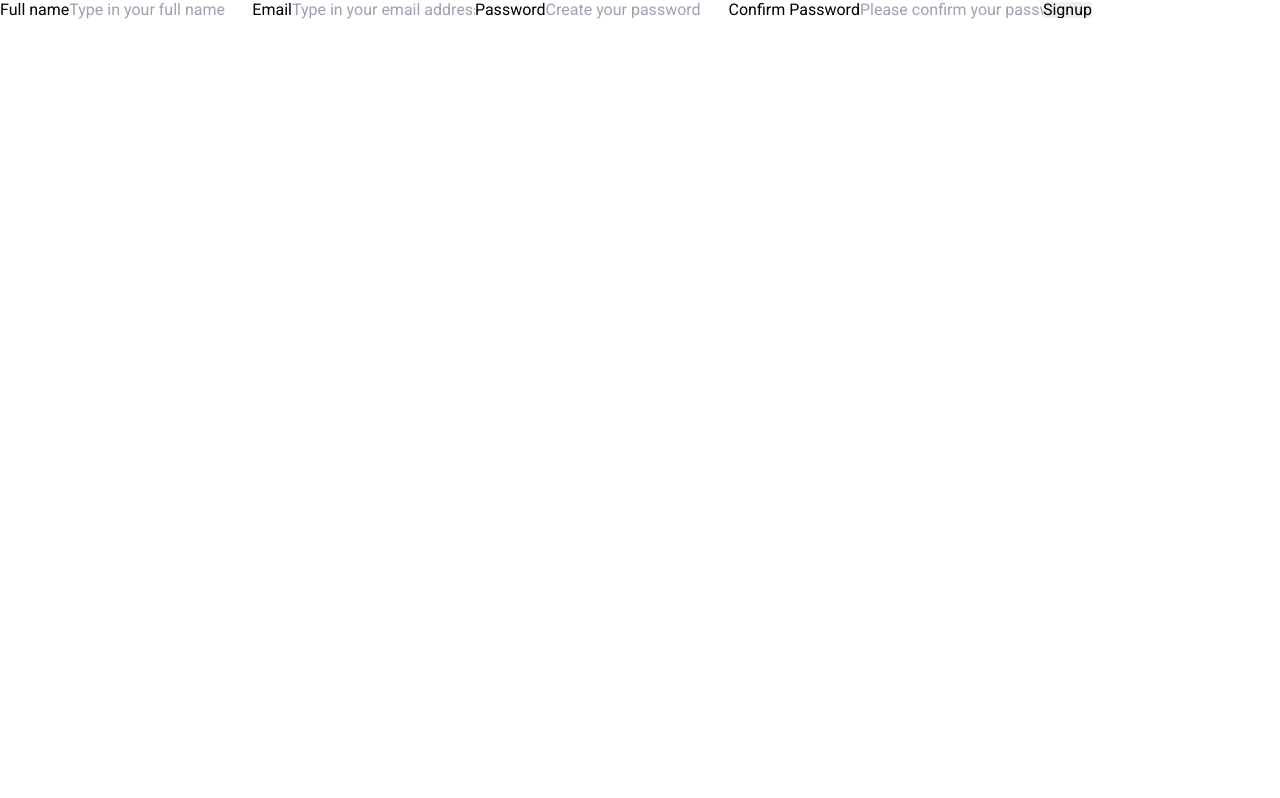
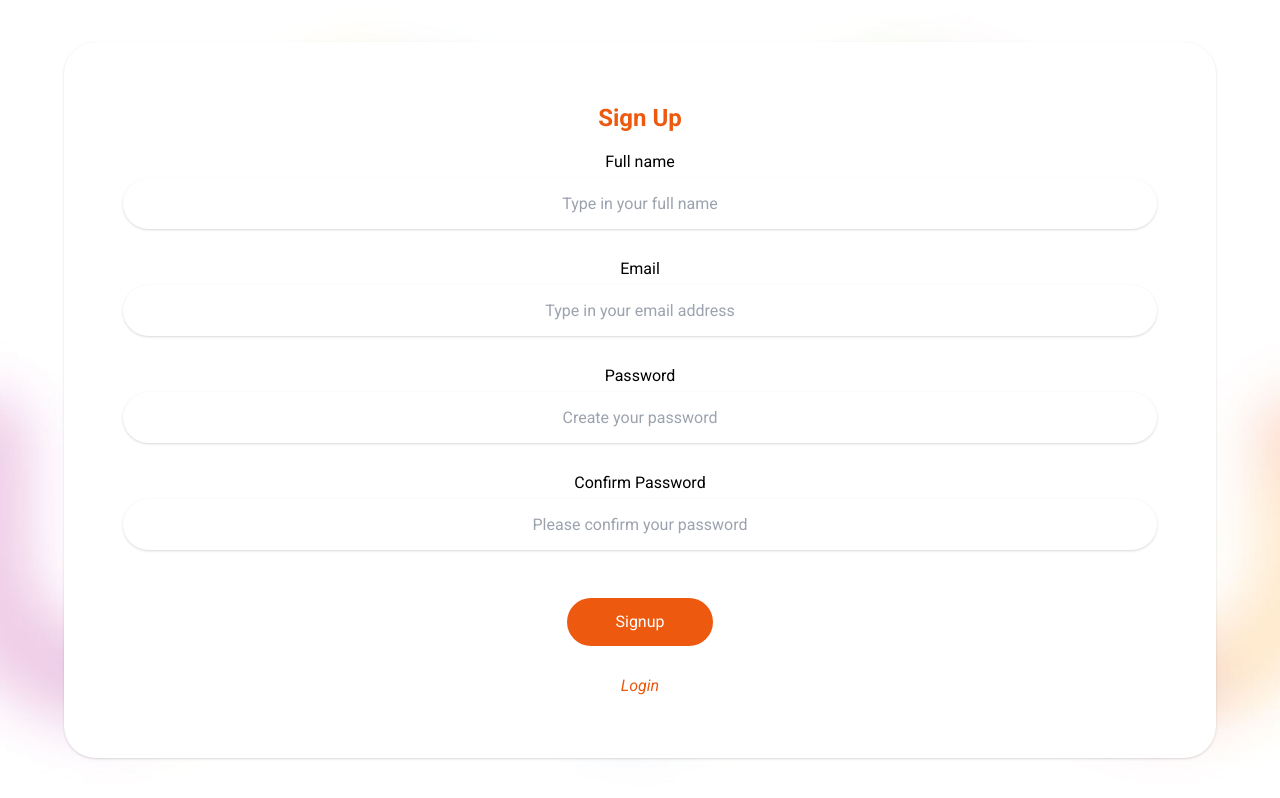
Before and after one commit to santiagorodriguezbermudez/Mind-Click-Frontend, a React (Create React App) app: page /signup in a window 1280 px wide. Built offline with nearby package versions, Linux system fonts and the light colour scheme.

Commit message:
Added signup styles

```diff
--- a/src/assets/styles/login.css
+++ b/src/assets/styles/login.css
@@ -19,7 +19,7 @@
   align-items: center;
   justify-content: space-between;
   padding: 4rem 0.1rem;
-  width: 75%;
+  width: 90%;
   text-align: center;
 }
 
@@ -59,3 +59,9 @@
   color: var(--secondary-color);
   font-style: italic;
 }
+
+@media (min-width: 720px) {
+  .form {
+    max-width: 100rem;
+  }
+}
--- a/src/containers/Signup.jsx
+++ b/src/containers/Signup.jsx
@@ -1,7 +1,7 @@
 import React from 'react';
 import PropTypes from 'prop-types';
 import { connect } from 'react-redux';
-import { Redirect } from 'react-router-dom';
+import { Redirect, Link } from 'react-router-dom';
 import Loading from '../components/Loading';
 import { signupApiCall } from '../actions/api';
 import { validateCurrentToken } from '../helpers/tokenLocalStorage';
@@ -24,7 +24,9 @@ const Signup = ({ application, signupApiCall }) => {
   };
 
   const renderForm = () => (
-    <form onSubmit={handleSubmit}>
+    <div className="login">
+      <form onSubmit={handleSubmit} className="form">
+        <h1>Sign Up</h1>
         <label htmlFor={name}>
           Full name
           <input
@@ -33,6 +35,7 @@ const Signup = ({ application, signupApiCall }) => {
             onChange={e => setName(e.target.value)}
             required
             placeholder="Type in your full name"
+            className="form-input"
           />
         </label>
         <label htmlFor={email}>
@@ -43,6 +46,7 @@ const Signup = ({ application, signupApiCall }) => {
             onChange={e => setEmail(e.target.value)}
             required
             placeholder="Type in your email address"
+            className="form-input"
           />
         </label>
         <label htmlFor={password}>
@@ -53,6 +57,7 @@ const Signup = ({ application, signupApiCall }) => {
             onChange={e => setPassword(e.target.value)}
             required
             placeholder="Create your password"
+            className="form-input"
           />
         </label>
         <label htmlFor={passwordConfirmation}>
@@ -63,10 +68,15 @@ const Signup = ({ application, signupApiCall }) => {
             onChange={e => setPasswordConfirmation(e.target.value)}
             required
             placeholder="Please confirm your password"
+            className="form-input"
           />
         </label>
-      <input type="submit" value="Signup" />
+        <input type="submit" value="Signup" className="submit-form" />
+        <span>
+          <Link to="/login">Login</Link>
+        </span>
       </form>
+    </div>
   );
 
   if (validateCurrentToken()) {
```
Lines whose indentation alone changed are shown as unchanged.
